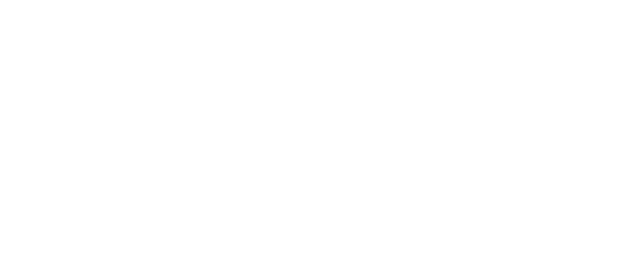
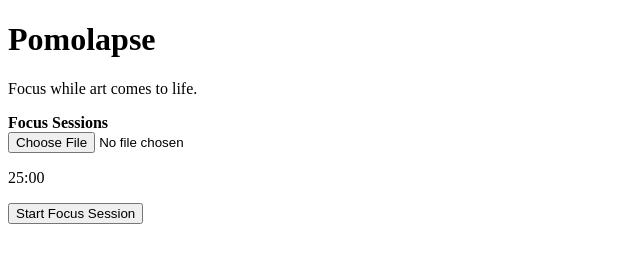
Before and after one commit to daw-gonera/Pomolapse, a website: page index.html in a window 1280 px wide. Shown: the whole page, without its empty margins (0-640 px from the left). Drawn offline with Linux system fonts and the light colour scheme.

Commit message:
first html

```diff
--- a/index.html
+++ b/index.html
@@ -1,13 +1,37 @@
 <!doctype html>
 <html lang="en">
 
-<head>
-  <meta charset="UTF-8" />
+<head> <!-- head nichts was der user sehen kann aber der browser braucht -->
+  <meta charset="UTF-8" /> <!-- meta wie man die seite rändert zb UTF-8 für ä ü usw  -->
   <meta name="viewport" content="width=device-width, initial-scale=1.0" />
-  <title>pomolapse</title>
+  <title>Pomolapse</title> <!-- das was im tab angezeigt wird -->
 </head>
 
 <body>
+
+  <header> <!-- header ist der obere teil der seite bzw Einleitender/Kopf-Bereich eines Inhalts -->
+    <h1>
+      Pomolapse
+    </h1>
+
+    <p>
+      Focus while art comes to life.
+    </p>
+  </header>
+
+  <main> <!-- main ist der hauptteil der seite -->
+    <b>Focus Sessions</b>
+    <br>
+
+    <input type="file" id="videoInput" accept="video/*" />
+
+    <p> 25:00 </p>
+
+    <button type="button" id="startButton">Start Focus Session</button>
+
+  </main>
+
+
   <script type="module" src="/src/main.js"></script>
 </body>
 
```
